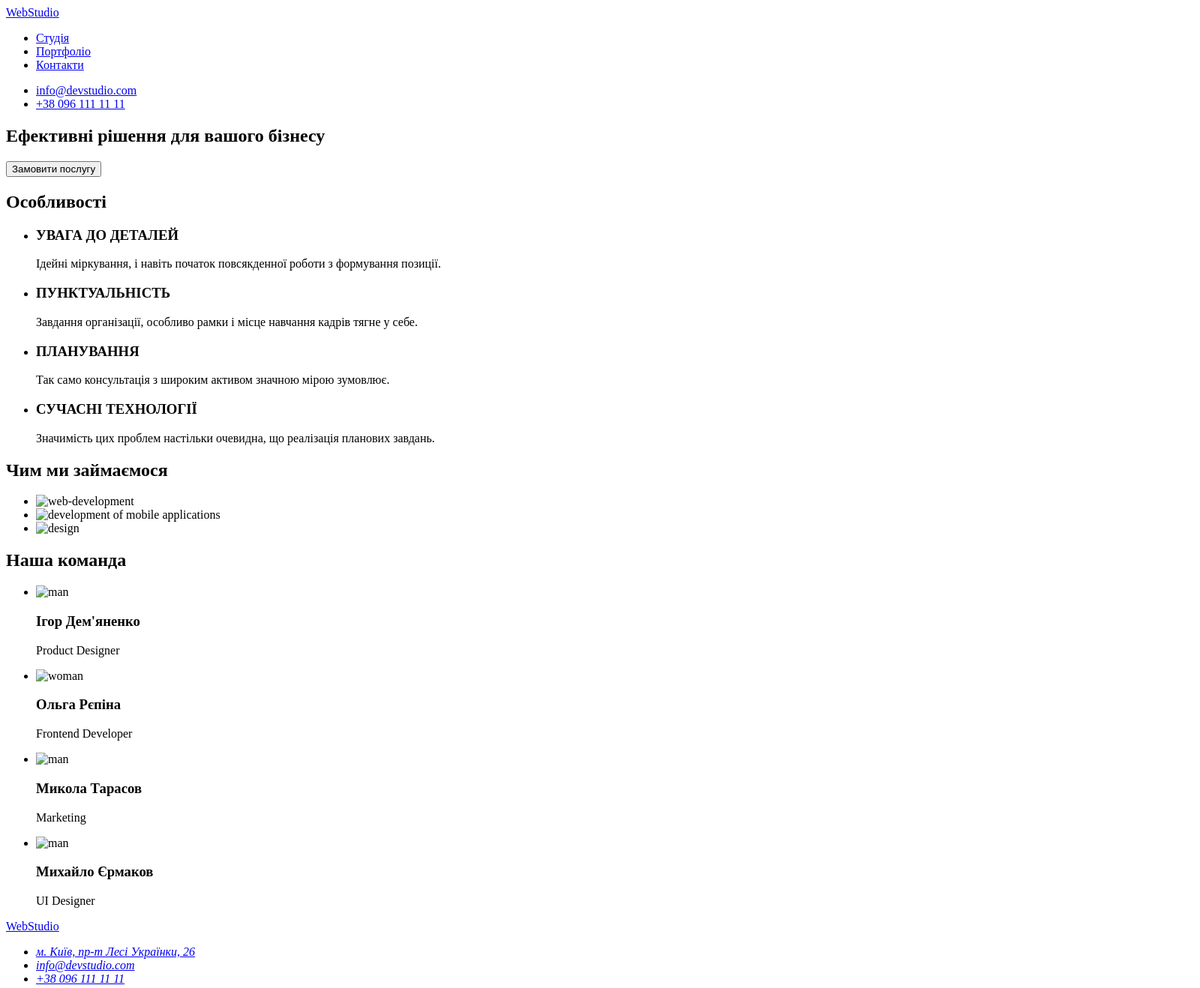
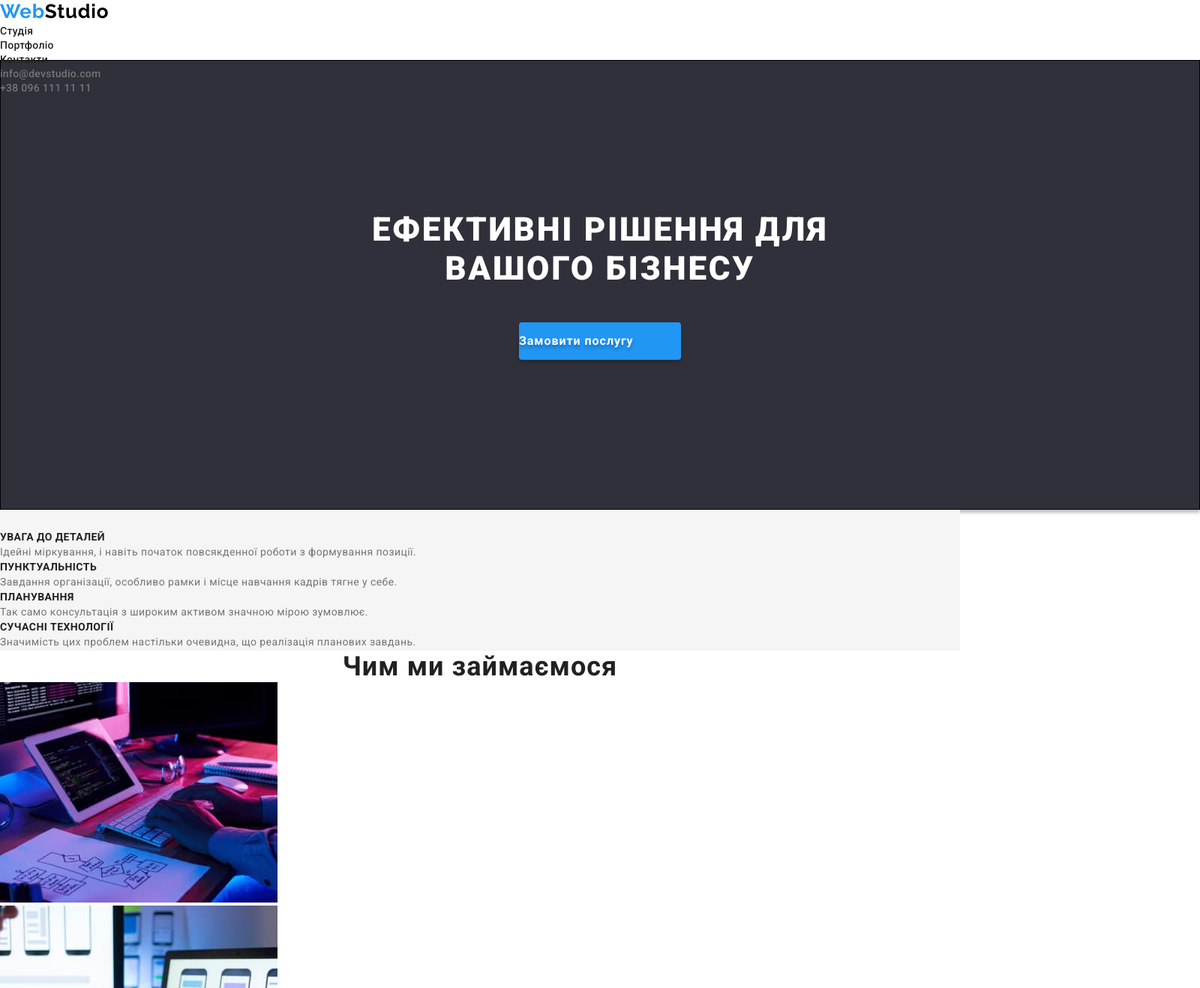
Before and after one commit to BasYuliia/goit-markup-hw-02, a plain HTML site: page index.html in a window 1280 px wide. Shown: the top 1318 px of the page at 75% size, 1600 px wide, since content can reach past the window. Drawn offline with Linux system fonts and the light colour scheme.

Commit message:
css сторінки студія

```diff
--- a/css/styles.css
+++ b/css/styles.css
@@ -0,0 +1,217 @@
+* {
+  padding: 0;
+  margin: 0;
+  border: 0;
+}
+ul li {
+  list-style: none;
+}
+:root {
+  --auth-text-link-color: #757575;
+  --logo-text-studio-color: #000000;
+  --logo-text-web-hoover-color: #2196f3;
+  --nav-text-link-color: #212121;
+  --headline-text-color: #ffffff;
+  --button-bcg-color: #188ce8;
+  --main-background-color: #f5f5f5;
+  --background-color-team: #f5f4fa;
+  --background-color-footer: #2f303a;
+}
+body {
+  font-family: Roboto, sans-serif;
+}
+header {
+  background: var(--headline-text-color);
+  width: 1600px;
+  height: 80px;
+  left: 0px;
+  top: 0px;
+}
+/* ЛОГОТИП */
+.header-logo {
+  color: var(--logo-text-studio-color);
+}
+.logo-web {
+  color: var(--logo-text-web-hoover-color);
+}
+.header-logo,
+.footer-logo {
+  font-family: Raleway;
+  font-weight: 700;
+  font-size: 26px;
+  line-height: calc(31 / 26);
+  letter-spacing: 0.03em;
+  text-decoration: none;
+}
+/* НАВІГАЦІЯ */
+.nav-link,
+.auth-link {
+  text-decoration: none;
+  font-weight: 500;
+  font-size: 14px;
+  line-height: calc(16 / 14);
+  letter-spacing: 0.02em;
+  cursor: pointer;
+}
+.nav-link:active,
+.auth-link:hover {
+  color: var(--logo-text-web-hoover-color);
+}
+.nav-link:focus,
+.auth-link:focus {
+  color: var(--logo-text-web-hoover-color);
+}
+.nav-link {
+  color: var(--nav-text-link-color);
+}
+.auth-link {
+  color: var(--auth-text-link-color);
+}
+
+/* ГЕРОЙ */
+.hero {
+  box-sizing: border-box;
+  background-color: var(--background-color-footer);
+  width: 1600px;
+  height: 600px;
+  left: 0px;
+  top: 80px;
+  box-shadow: 0px 4px 4px rgba(0, 0, 0, 0.25);
+  border: 1px solid #000000;
+  box-shadow: 0px 4px 4px rgba(0, 0, 0, 0.25);
+}
+.headline {
+  color: var(--headline-text-color);
+  font-weight: 900;
+  font-size: 44px;
+  line-height: 1, 36;
+  text-align: center;
+  letter-spacing: 0.06em;
+  text-transform: uppercase;
+  position: absolute;
+  width: 696px;
+  height: 120px;
+  left: 452px;
+  top: 280px;
+}
+.button {
+  /* текст */
+  font-family: inherit;
+  font-weight: 700;
+  font-size: 16px;
+  line-height: calc(30 / 16);
+  position: absolute;
+  width: 152px;
+  height: 30px;
+  left: 724px;
+  top: 440px;
+  display: flex;
+  align-items: center;
+  text-align: center;
+  letter-spacing: 0.06em;
+  color: var(--headline-text-color);
+  text-shadow: 0px 4px 4px rgba(0, 0, 0, 0.25);
+
+  /* фон */
+  background: var(--logo-text-web-hoover-color);
+  box-shadow: 0px 4px 4px rgba(0, 0, 0, 0.15);
+  border-radius: 4px;
+  position: absolute;
+  width: 216px;
+  height: 50px;
+  left: 692px;
+  top: 430px;
+}
+.button:active {
+  background: var(--button-bcg-color);
+}
+/* ОСОБЛИВОСТІ */
+.features {
+  background-color: var(--main-background-color);
+}
+.title-transparent {
+  color: transparent;
+}
+.subtitle {
+  font-weight: 700;
+  font-size: 14px;
+  line-height: calc(16 / 14);
+  letter-spacing: 0.03em;
+  text-transform: uppercase;
+  color: var(--nav-text-link-color);
+}
+.text {
+  font-weight: 400;
+  font-size: 14px;
+  line-height: calc(24 / 14);
+  letter-spacing: 0.03em;
+  color: var(--auth-text-link-color);
+}
+
+/* НАША КОМАНДА */
+.team {
+  background: var(--background-color-team);
+  position: absolute;
+  width: 1600px;
+  height: 648px;
+  left: 0px;
+  top: 1446px;
+}
+.title {
+  font-weight: 700;
+  font-size: 36px;
+  line-height: calc(42 / 36);
+  text-align: center;
+  letter-spacing: 0.03em;
+  color: var(--nav-text-link-color);
+}
+.title-name {
+  font-weight: 500;
+  font-size: 16px;
+  line-height: calc(19 / 16);
+  letter-spacing: 0.03em;
+  color: var(--nav-text-link-color);
+}
+
+.card {
+  background: var(--headline-text-color);
+  box-shadow: 0px 1px 3px rgba(0, 0, 0, 0.12), 0px 1px 1px rgba(0, 0, 0, 0.14),
+    0px 2px 1px rgba(0, 0, 0, 0.2);
+  border-radius: 0px 0px 4px 4px;
+  width: 270px;
+  height: 368px;
+  text-align: center;
+}
+.footer {
+  position: absolute;
+  width: 1600px;
+  height: 252px;
+  left: 0px;
+  top: 2094px;
+  background: var(--background-color-footer);
+}
+.footer-logo {
+  color: var(--headline-text-color);
+  text-decoration: none;
+}
+
+.adress-footer-link,
+.footer-link {
+  color: var(--headline-text-color);
+  font-weight: 400;
+  font-size: 14px;
+  line-height: calc(24 / 14);
+  letter-spacing: 0.03em;
+  text-decoration: none;
+}
+.adress-footer-link:hover,
+.adress-footer-link:focus {
+  color: var(--logo-text-web-hoover-color);
+}
+.footer-link {
+  color: rgba(255, 255, 255, 0.6);
+}
+.footer-link:hover,
+.footer-link:focus {
+  color: var(--logo-text-web-hoover-color);
+}
--- a/index.html
+++ b/index.html
@@ -5,100 +5,121 @@
     <meta http-equiv="X-UA-Compatible" content="IE=edge" />
     <meta name="viewport" content="width=device-width, initial-scale=1.0" />
     <title>Document</title>
+
+    <link
+      href="https://fonts.googleapis.com/css2?family=Raleway:wght@700&family=Roboto:wght@400;500;700;900&display=swap"
+      rel="stylesheet"
+    />
     <link rel="stylesheet" href="./css/styles.css" />
   </head>
   <body>
     <header>
-      <a lang="en" href="./index.html">WebStudio</a>
+      <a class="header-logo" lang="en" href="./index.html"
+        ><span class="logo-web">Web</span>Studio</a
+      >
       <nav>
         <ul>
-          <li><a href="./index.html">Студія</a></li>
-          <li><a href="portfolio.html">Портфоліо</a></li>
-          <li><a href="./index.html">Контакти</a></li>
+          <li><a class="nav-link" href="./index.html">Студія</a></li>
+          <li><a class="nav-link" href="portfolio.html">Портфоліо</a></li>
+          <li><a class="nav-link" href="./index.html">Контакти</a></li>
         </ul>
       </nav>
       <ul>
-        <li><a href="mailto:info@devstudio.com">info@devstudio.com</a></li>
-        <li><a href="tel:+380961111111">+38 096 111 11 11</a></li>
+        <li><a class="auth-link" href="mailto:info@devstudio.com">info@devstudio.com</a></li>
+        <li><a class="auth-link" href="tel:+380961111111">+38 096 111 11 11</a></li>
       </ul>
     </header>
     <main>
       <!--Герой-->
-      <section>
-        <h1>Ефективні рішення для вашого бізнесу</h1>
+      <section class="hero">
+        <h1 class="headline">Ефективні рішення для вашого бізнесу</h1>
         <button class="button" type="button">Замовити послугу</button>
       </section>
       <!--Особливості-->
-      <section>
-        <h2>Особливості</h2>
+      <section class="features">
+        <h2 class="title-transparent">Особливості</h2>
         <ul>
           <li>
-            <h3>УВАГА ДО ДЕТАЛЕЙ</h3>
-            <p>Ідейні міркування, і навіть початок повсякденної роботи з формування позиції.</p>
+            <h3 class="subtitle">УВАГА ДО ДЕТАЛЕЙ</h3>
+            <p class="text">
+              Ідейні міркування, і навіть початок повсякденної роботи з формування позиції.
+            </p>
           </li>
           <li>
-            <h3>ПУНКТУАЛЬНІСТЬ</h3>
-            <p>Завдання організації, особливо рамки і місце навчання кадрів тягне у себе.</p>
+            <h3 class="subtitle">ПУНКТУАЛЬНІСТЬ</h3>
+            <p class="text">
+              Завдання організації, особливо рамки і місце навчання кадрів тягне у себе.
+            </p>
           </li>
           <li>
-            <h3>ПЛАНУВАННЯ</h3>
-            <p>Так само консультація з широким активом значною мірою зумовлює.</p>
+            <h3 class="subtitle">ПЛАНУВАННЯ</h3>
+            <p class="text">Так само консультація з широким активом значною мірою зумовлює.</p>
           </li>
           <li>
-            <h3>СУЧАСНІ ТЕХНОЛОГІЇ</h3>
-            <p>Значимість цих проблем настільки очевидна, що реалізація планових завдань.</p>
+            <h3 class="subtitle">СУЧАСНІ ТЕХНОЛОГІЇ</h3>
+            <p class="text">
+              Значимість цих проблем настільки очевидна, що реалізація планових завдань.
+            </p>
           </li>
         </ul>
       </section>
       <!--Чим ми займаємося-->
       <section>
-        <h2>Чим ми займаємося</h2>
+        <h2 class="title">Чим ми займаємося</h2>
         <ul>
           <li><img src="./images/box1.jpg" alt="web-development" width="370" /></li>
           <li>
             <img src="./images/box2.jpg" alt="development of mobile applications" width="370" />
           </li>
-          <li><img src="./images/box3.jpg" alt="design" width="370" /></li>
+          <li>
+            <img src="./images/box3.jpg" alt="design" width="370" height="294" />
+          </li>
         </ul>
       </section>
       <!--Наша команда-->
-      <section>
-        <h2>Наша команда</h2>
+      <section class="team">
+        <h2 class="title">Наша команда</h2>
         <ul>
-          <li>
-            <img src="./images/card1.jpg" alt="man" width="270" />
-            <h3>Ігор Дем'яненко</h3>
-            <p>Product Designer</p>
+          <li class="card">
+            <img src="./images/card1.jpg" alt="man" width="270" height="260" />
+            <h3 class="title-name">Ігор Дем'яненко</h3>
+            <p class="text card">Product Designer</p>
           </li>
-          <li>
-            <img src="./images/card2.jpg" alt="woman" width="270" />
-            <h3>Ольга Рєпіна</h3>
-            <p>Frontend Developer</p>
+          <li class="card">
+            <img src="./images/card2.jpg" alt="woman" width="270" height="260" />
+            <h3 class="title-name">Ольга Рєпіна</h3>
+            <p class="text">Frontend Developer</p>
           </li>
-          <li>
-            <img src="./images/card3.jpg" alt="man" width="270" />
-            <h3>Микола Тарасов</h3>
-            <p>Marketing</p>
+          <li class="card">
+            <img src="./images/card3.jpg" alt="man" width="270" height="260" />
+            <h3 class="title-name">Микола Тарасов</h3>
+            <p class="text">Marketing</p>
           </li>
-          <li>
-            <img src="./images/card4.jpg" alt="man" width="270" />
-            <h3>Михайло Єрмаков</h3>
-            <p>UI Designer</p>
+          <li class="card">
+            <img src="./images/card4.jpg" alt="man" width="270" height="260" />
+            <h3 class="title-name">Михайло Єрмаков</h3>
+            <p class="text">UI Designer</p>
           </li>
         </ul>
       </section>
     </main>
-    <footer>
-      <a lang="en" href="./index.html">WebStudio</a>
+    <footer class="footer">
+      <a class="footer-logo" lang="en" href="./index.html"
+        ><span class="logo-web">Web</span>Studio</a
+      >
       <address>
         <ul>
           <li>
-            <a href="https://goo.gl/maps/KuCmNQR3yhfWGL7TA" target="_blank" rel="noopener nofollow"
+            <a
+              class="adress-footer-link"
+              href="https://goo.gl/maps/KuCmNQR3yhfWGL7TA"
+              target="_blank"
+              rel="noopener nofollow"
               >м. Київ, пр-т Лесі Українки, 26</a
             >
           </li>
-          <li><a href="mailto:info@devstudio.com">info@devstudio.com</a></li>
-          <li><a href="tel:+380961111111">+38 096 111 11 11</a></li>
+          <li><a class="footer-link" href="mailto:info@devstudio.com">info@devstudio.com</a></li>
+          <li><a class="footer-link" href="tel:+380961111111">+38 096 111 11 11</a></li>
         </ul>
       </address>
     </footer>
```
Also changed, not shown: images/Bg.jpg (added), images/Footerbg.jpg (added), images/box1.jpg (added), images/box2.jpg (added), images/box3.jpg (added), images/card1.jpg (added), images/card2.jpg (added), images/card3.jpg (added), images/card4.jpg (added).
